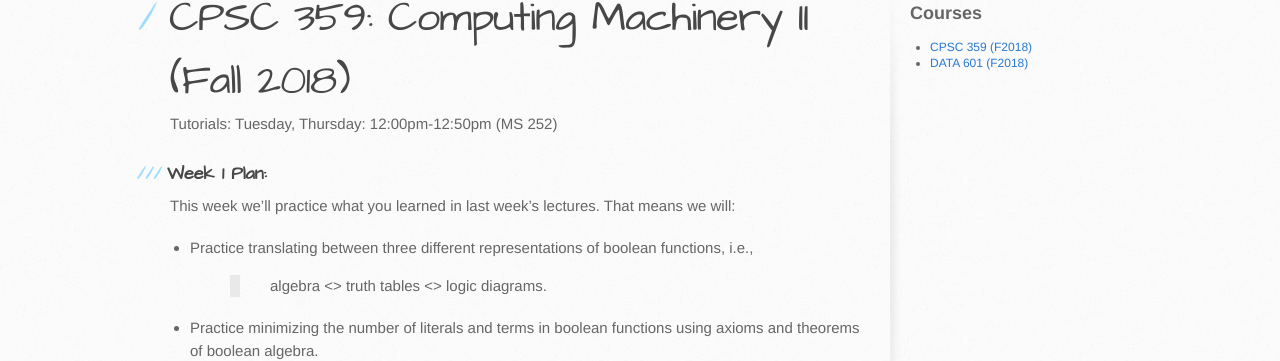
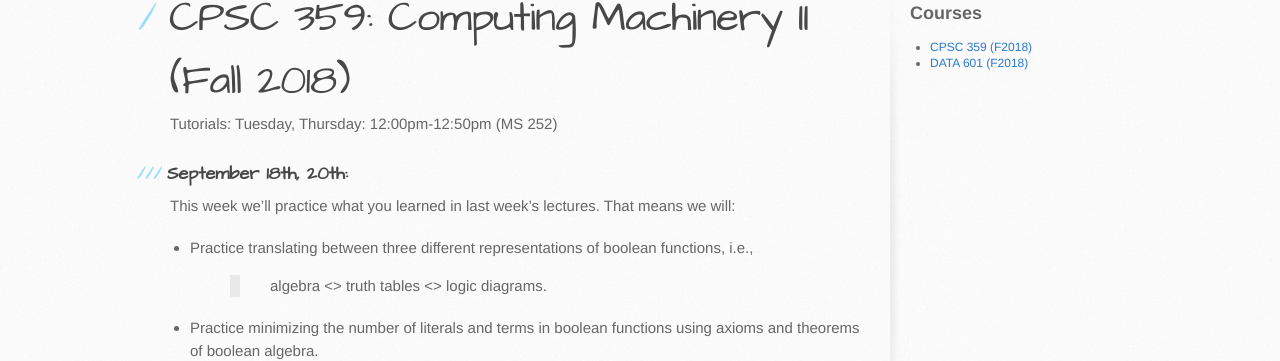
Before and after one commit to philstutorials/philstutorials.github.io, a Jekyll site: the page built from CPSC359.md, in a window 1280 px wide. Shown: the part 245-606 px from the top of the page. Built offline with Jekyll 4.4.1, drawn with Linux system fonts in a browser that asks for light colours; our own code applies the rules of GitHub Pages for plain Markdown files.

Commit message:
Update CPSC359.md

```diff
--- a/CPSC359.md
+++ b/CPSC359.md
@@ -7,7 +7,7 @@ layout: default
 Tutorials: Tuesday, Thursday: 12:00pm-12:50pm (MS 252)
 
 
-### Week 1 Plan:
+### September 18th, 20th:
 This week we'll practice what you learned in last week's lectures. That means we will:
 
 - Practice translating between three different representations of boolean functions, i.e.,
```
